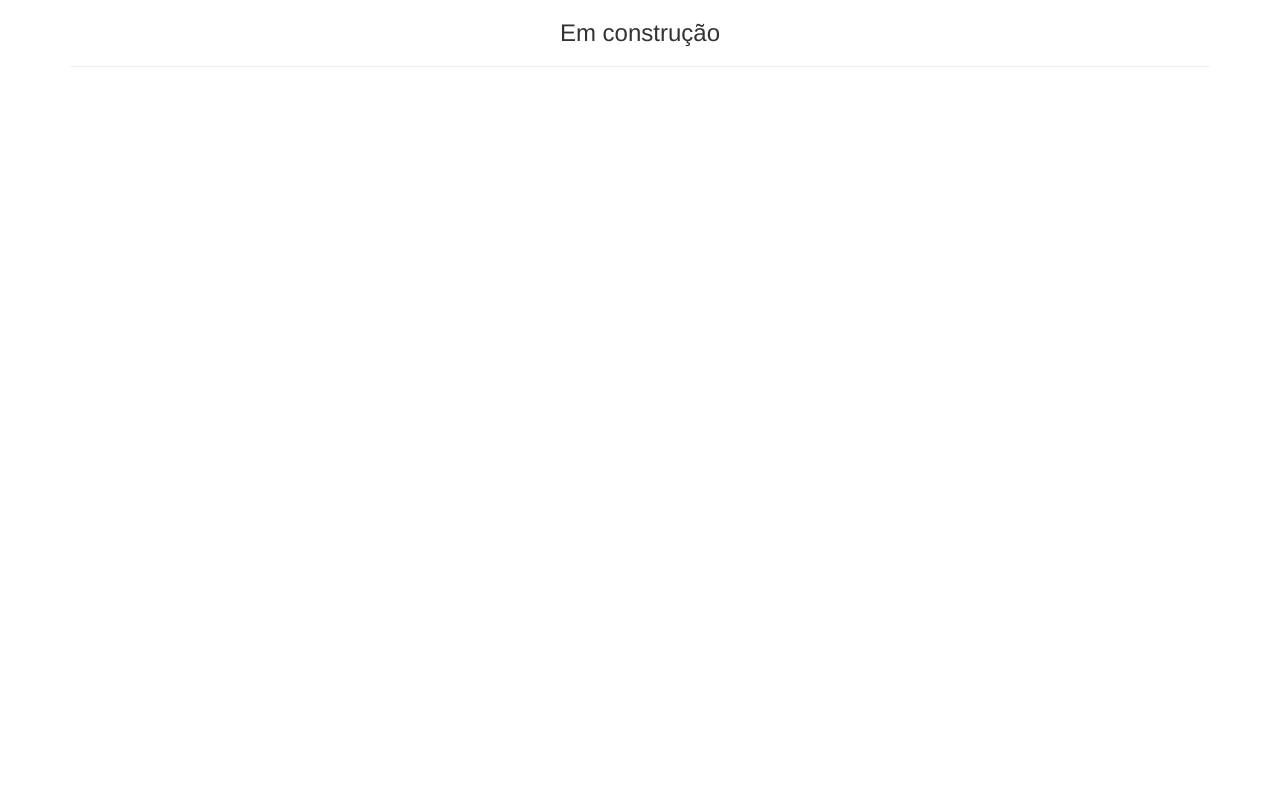
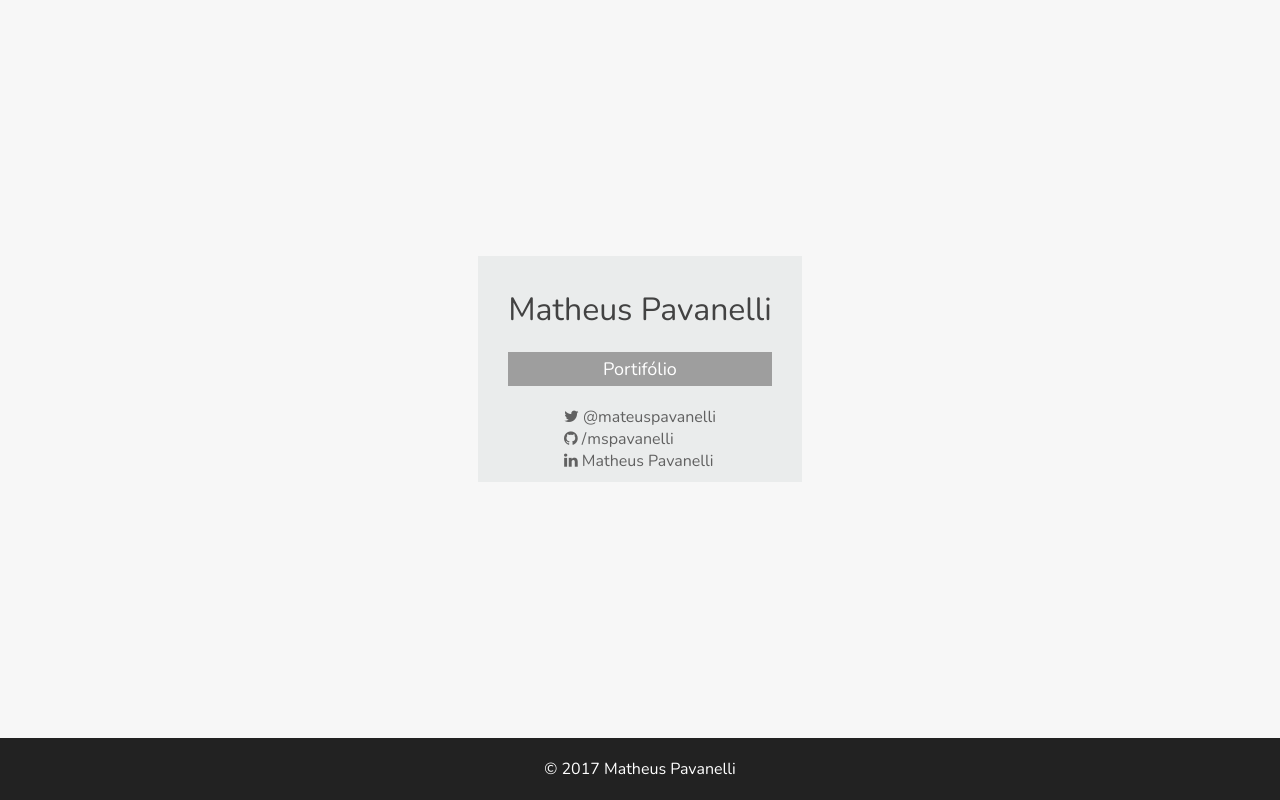
Before and after one commit to mspavanelli/mspavanelli.github.io, a plain HTML site: page index.html in a window 1280 px wide. Drawn offline with nearby package versions, Linux system fonts and the light colour scheme.

Commit message:
Update index.html

```diff
--- a/index.html
+++ b/index.html
@@ -2,13 +2,145 @@
 <html lang="pt-br">
 <head>
     <meta charset="UTF-8">
-		<title>Matheus Pavanelli on GitHub</title>
-		<link rel="stylesheet" href="https://maxcdn.bootstrapcdn.com/bootstrap/3.3.4/css/bootstrap.min.css">
+    <meta name="viewport" content="width=device-width, initial-scale=1.0">
+    <title>@mspavanelli | Home</title>
+    <link href="https://fonts.googleapis.com/css?family=Nunito:200" rel="stylesheet">
+    <link rel="stylesheet" href="https://cdnjs.cloudflare.com/ajax/libs/font-awesome/4.7.0/css/font-awesome.css">
+    <style>
+        body {
+            background-color: #F7F7F7;
+            display: flex;
+            min-height: 100vh;
+            flex-direction: column;
+            margin: 0;
+        }
+        main, h1, .btn, footer {
+            font-family: 'Nunito', sans-serif;
+            font-weight: 200;
+        }
+        main {
+            flex: 1 0 auto;
+            display: flex;
+            justify-content: center;
+            align-items: center;
+        }
+        .box {
+            background-color: #eaecec;
+            padding: 10px 30px;
+        }
+        h1 {
+            color: #424242;
+        }
+        .btn {
+            background: #9E9E9E;
+            border: 0;
+            border-radius: 0px;
+            -webkit-border-radius: 0;
+            -moz-border-radius: 0;
+            color: #ffffff;
+            font-size: 18px;
+            margin-bottom: 20px;
+            padding: 5px;
+            text-decoration: none;
+            transition: .2s;
+            width: 100%;
+        }
+        .btn:hover {
+            background: #757575;
+            text-decoration: none;
+            cursor: pointer;
+        }
+        .btn:focus {
+            outline: 0
+        }
+        .contacts {
+            margin: auto;
+            padding: 0;
+            width: fit-content;
+        }
+        .contact {
+            list-style: none;
+        }
+        .contact a {
+            text-decoration: none;
+            color: #616161;
+        }
+        .contact a:hover {
+            color: #212121
+        }
+        .letter-space {
+            letter-spacing: 1px;
+        }
+        footer {
+            background-color: #222;
+            color: white;
+            padding: 20px 30px;
+            text-align: center;
+        }
+        #cover {
+            background-color: black;
+            width: 100vw;
+            height: 105vh;
+            position: absolute;
+            animation-fill-mode: forwards;
+            animation-iteration-count: 1;
+            animation-duration: 2s;
+            animation-timing-function: ease;
+            animation-name: fadeOut;
+        }
+        @keyframes fadeOut {
+            from {
+                opacity: 1;
+            }
+            to {
+                opacity: 0;
+            }
+        }
+    </style>
 </head>
 <body>
-		<div class="container">
-			<h3 class="text-center">Em construção<h3>
-			<hr>
+    <main>
+        <div id="cover"></div>
+        <div class="box">
+
+            <h1>Matheus Pavanelli</h1>
+
+            <a href="#">
+                <button class="btn">Portifólio</button>
+            </a>
+
+            <ul class="contacts">
+                <li class="contact">
+                    <a href="https://twitter.com/mateuspavanelli" target="_blank">
+                        <i class="fa fa-twitter" aria-hidden="true"></i>
+                        @mateuspavanelli
+                    </a>
+                </li>
+                <li class="contact">
+                    <a href="https://github.com/mspavanelli" target="_blank">
+                        <i class="fa fa-github" aria-hidden="true"></i>
+                        <span class="letter-space">/</span>mspavanelli
+                    </a>
+                </li>
+                <li class="contact">
+                    <a href="#" target="_blank">
+                        <i class="fa fa-linkedin" aria-hidden="true"></i>
+                        Matheus Pavanelli
+                    </a>
+                </li>
+            </ul>
         </div>
+    </main>
+
+    <footer>
+        © <span id="year"></span> Matheus Pavanelli
+    </footer>
+
+    <script>
+        document.getElementById('year').innerText = new Date().getFullYear()
+        setTimeout(function() {
+            document.getElementById('cover').remove();
+        }, 1000)
+    </script>
 </body>
 </html>
```
Lines whose indentation alone changed are shown as unchanged.
